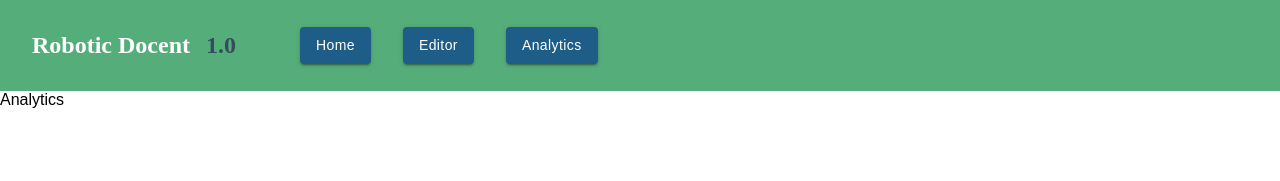
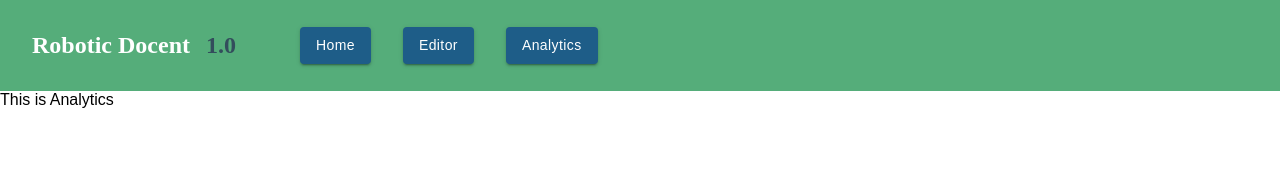
Before and after one commit to gdelvalle99/Robotic-Docent, a React (Create React App) app in the folder map-editor/: page /analytics in a window 1280 px wide. Shown: the top 181 px of the page. Built offline with nearby package versions, Linux system fonts and the light colour scheme.

Commit message:
UI - files got mixed up and lost recommitting

```diff
--- a/map-editor/src/App.tsx
+++ b/map-editor/src/App.tsx
@@ -3,6 +3,7 @@ import NavigationBar from './components/Navigation';
 import './assets/styles/site.scss';
 
 
+//Main app
 function App() {
     return (
         <NavigationBar />
--- a/map-editor/src/assets/styles/components/editor.scss
+++ b/map-editor/src/assets/styles/components/editor.scss
@@ -3,6 +3,7 @@
     display: flex;
     flex-wrap: wrap;
 }
+
 
 .editor-sidebar {
     width: 30%;
--- a/map-editor/src/components/Navigation.tsx
+++ b/map-editor/src/components/Navigation.tsx
@@ -5,6 +5,8 @@ import Home from '../pages/Home';
 import Analytics from '../pages/Analytics';
 import Editor from '../pages/Editor';
 
+
+//Navigation Bar function
 export default function NavigationBar() {
     return (
         <Router>
--- a/map-editor/src/pages/Analytics.tsx
+++ b/map-editor/src/pages/Analytics.tsx
@@ -3,7 +3,7 @@ import React from "react";
 export default function Analytics() {
     return (
         <div>
-            Analytics
+            This is Analytics
         </div>
     );
 
--- a/map-editor/src/pages/Home.tsx
+++ b/map-editor/src/pages/Home.tsx
@@ -3,7 +3,7 @@ import React from "react";
 export default function Home() {
     return (
         <div>
-            Home
+            This is Home
         </div>
     );
 }
```
Also changed, not shown: map-editor/src/assets/styles/main/global.scss (line endings or trailing spaces), map-editor/src/assets/styles/main/header.scss (line endings or trailing spaces), map-editor/src/assets/styles/main/themes.scss (line endings or trailing spaces), map-editor/src/assets/styles/site.scss (line endings or trailing spaces), 2 other files (tests, documents, lock files or other folders).
